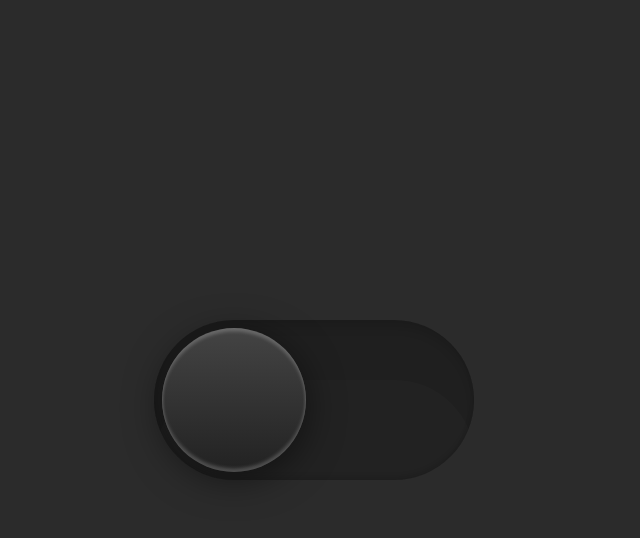
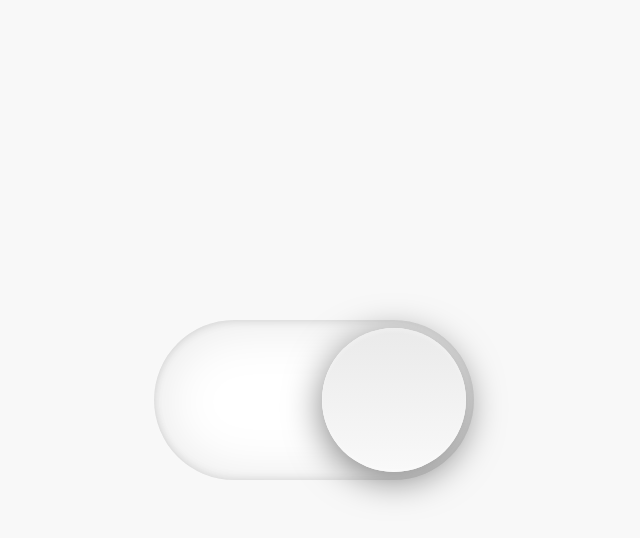
Before and after one commit to Neo3691102/Darktheme-toggle, a plain HTML site: page index.html in a window 1280 px wide. Both pictures are taken after a click on the icon 560 px from the left and 400 px from the top of the page. Shown: the whole page, without its empty margins (326-966 px from the left). Drawn offline with Linux system fonts and the light colour scheme.

Commit message:
Se agrega el metodo classList.toggle para alternar la clase active

```diff
--- a/index.html
+++ b/index.html
@@ -10,5 +10,7 @@
     <div id="toggle">
       <i class="indicator"></i>
     </div>
+
+    <script src="script.js"></script>
   </body>
 </html>
--- a/script.js
+++ b/script.js
@@ -0,0 +1,6 @@
+const body = document.querySelector('body');
+const toggle = document.getElementById('toggle');
+toggle.onclick = function(){
+    toggle.classList.toggle('active');
+    body.classList.toggle('active');
+}
--- a/styles/style.scss
+++ b/styles/style.scss
@@ -12,6 +12,9 @@ body {
   flex-direction: column;
   min-height: 100vh;
   transition: 0.5s;
+  &.active{
+    background: #f8f8f8;
+  }
 }
 
 #toggle {
@@ -37,4 +40,15 @@ body {
     box-shadow:  0 8px 40px rgba(0,0,0,0.5), inset 0 4px 4px rgba(255,255,255, 0.2),
     inset 0 -4px 4px rgba(255,255,255, 0.2);
   }
+  &.active{
+    background: #fff;
+    box-shadow: inset 0 2px 60px rgba(0,0,0,0.1), inset 0 2px 8px rgba(0,0,0,0.1),
+    inset 0 -4px 8px rgba(0,0,0,0.05);
+    .indicator{
+        left: 160px;
+        box-shadow:  0 8px 40px rgba(0,0,0,0.5), inset 0 4px 4px rgba(255,255,255, 0.2),
+    inset 0 -4px 4px rgba(255,255,255, 0.2);
+    background: linear-gradient(to bottom, #eaeaea, #f9f9f9);
+    }
+  }
 }
```
Also changed, not shown: styles/style.css, 1 other file.
